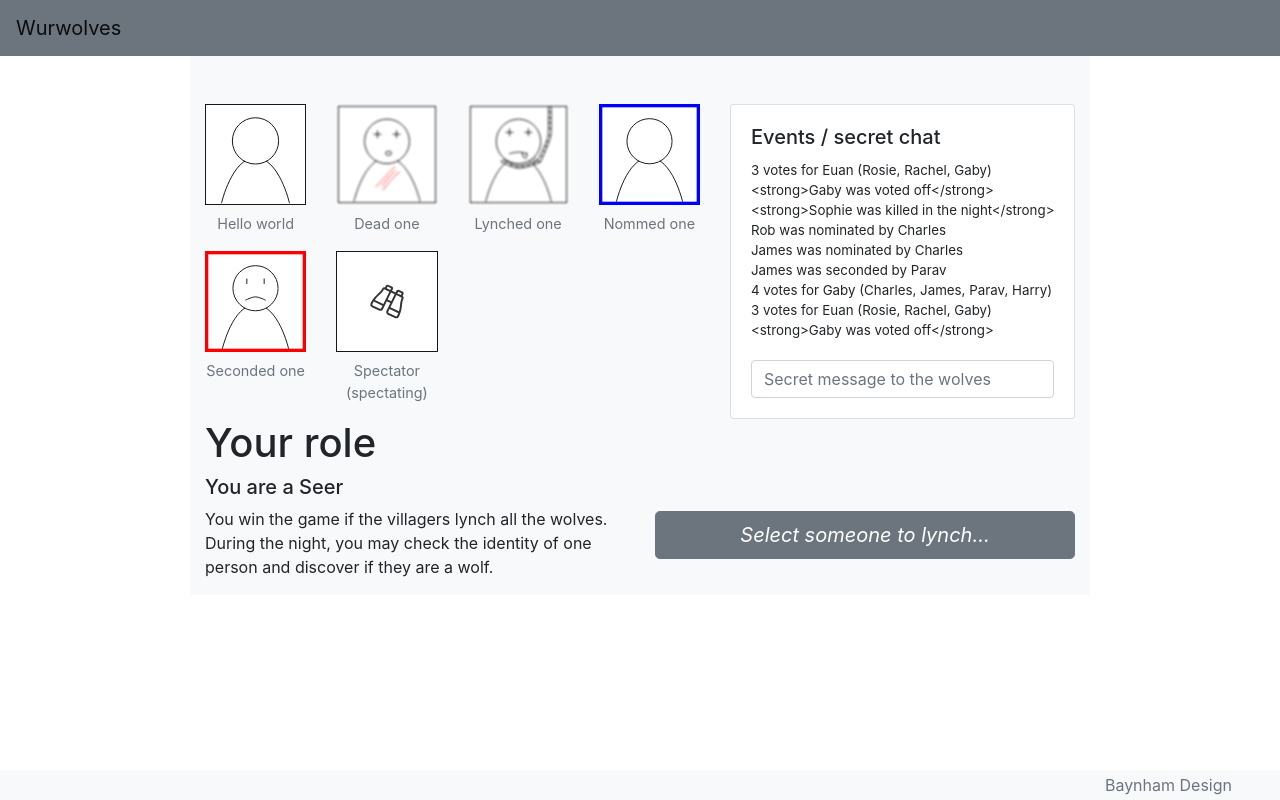
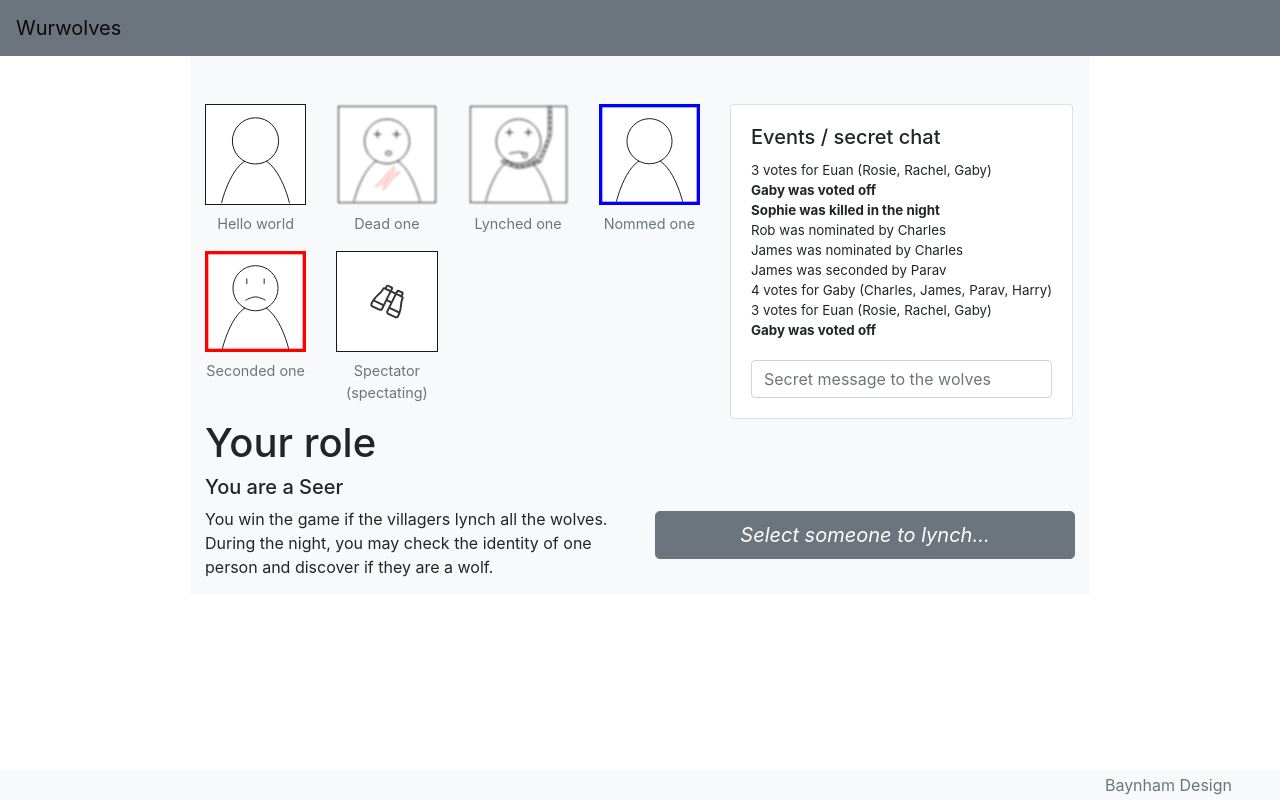
Before and after one commit to charlesbaynham/wurwolves, a React (Create React App) app in the folder frontend/: page / in a window 1280 px wide. Built offline with nearby package versions, Linux system fonts and the light colour scheme.

Commit message:
Splat some warnings

```diff
--- a/frontend/src/demoData.js
+++ b/frontend/src/demoData.js
@@ -9,26 +9,25 @@ import {
 
 
 const demo_messages = [
-    "3 votes for Euan (Rosie, Rachel, Gaby)",
-    "<strong>Gaby was voted off</strong>",
-    "<strong>Sophie was killed in the night</strong>",
-    "Rob was nominated by Charles",
-    "James was nominated by Charles",
-    "James was seconded by Parav",
-    "4 votes for Gaby (Charles, James, Parav, Harry)",
-    "3 votes for Euan (Rosie, Rachel, Gaby)",
-    "<strong>Gaby was voted off</strong>",
-    "<strong>Sophie was killed in the night</strong>",
-    "Rob was nominated by Charles",
-    "James was nominated by Charles",
-    "James was seconded by Parav",
-    "4 votes for Gaby (Charles, James, Parav, Harry)",
-    "3 votes for Euan (Rosie, Rachel, Gaby)",
-    "<strong>Gaby was voted off</strong>",
-    "<strong>Sophie was killed in the night</strong>",
-    "Rob was nominated by Charles",
-    "James was nominated by Charles",
-    "James was seconded by Parav"
+    ["3 votes for Euan (Rosie, Rachel, Gaby)", false],
+    ["Gaby was voted off", true],
+    ["Sophie was killed in the night", true],
+    ["Rob was nominated by Charles", false],
+    ["James was nominated by Charles", false],
+    ["James was seconded by Parav", false],
+    ["4 votes for Gaby (Charles, James, Parav, Harry)", false],
+    ["3 votes for Euan (Rosie, Rachel, Gaby)", false],
+    ["Gaby was voted off", true],
+    ["Sophie was killed in the night", true],
+    ["Rob was nominated by Charles", false],
+    ["James was nominated by Charles", false],
+    ["James was seconded by Parav", false],
+    ["4 votes for Gaby (Charles, James, Parav, Harry)", false],
+    ["3 votes for Euan (Rosie, Rachel, Gaby)", false],
+    ["Gaby was voted off", true],
+    ["Sophie was killed in the night", true],
+    ["Rob was nominated by Charles", false],
+    ["James was nominated by Charles", false]
 ]
 
 export function addDemoData(dispatch) {
@@ -36,7 +35,7 @@ export function addDemoData(dispatch) {
     var id = 0;
 
     for (const msg in demo_messages) {
-        dispatch(addChatEntry(demo_messages[msg]));
+        dispatch(addChatEntry({ msg: demo_messages[msg][0], isStrong: demo_messages[msg][1] }));
     }
 
     dispatch(addPlayer({
--- a/frontend/src/features/Chatbox.js
+++ b/frontend/src/features/Chatbox.js
@@ -1,5 +1,5 @@
 import React from 'react';
-import { useSelector } from 'react-redux';
+import { useSelector, useStore } from 'react-redux';
 
 import {
     selectMessages
@@ -17,7 +17,10 @@ export function Chatbox() {
             <div class="card card-body d-flex flex-column chat-holder bg-night-black">
                 <h5 class="card-title">Events / secret chat</h5>
                 <div id="chat-box" class="flex-grow-1">
-                    {chat_messages.map((m, ind) => <ChatEntry key={ind} msg={m} />)}
+                    {chat_messages.map((m, ind) => m.isStrong
+                        ? <strong key={ind}><ChatEntry msg={m.msg} /></strong>
+                        : <ChatEntry key={ind} msg={m.msg} />
+                        )}
                 </div>
                 <div class="mt-3">
                     <input type="text" class="form-control" id="chatInput"
--- a/frontend/src/features/stateSlices/chatEntries.js
+++ b/frontend/src/features/stateSlices/chatEntries.js
@@ -6,8 +6,9 @@ export const chatSlice = createSlice({
     initialState: [],
     reducers: {
         addChatEntry: (state, action) => {
-            const msg = action.payload;
-            state.push(msg)
+            const msg = action.payload.msg;
+            const strong = action.payload.isStrong;
+            state.push({ msg: msg, isStrong: strong })
             return state;
         },
         clearChat: state => {
--- a/frontend/src/features/stateSlices/players.js
+++ b/frontend/src/features/stateSlices/players.js
@@ -1,13 +1,5 @@
 import { createSlice } from '@reduxjs/toolkit';
 
-class PlayerData {
-  constructor(id, name, status, selected) {
-    this.id = id;
-    this.name = name;
-    this.status = status;
-    this.selected = selected;
-  }
-}
 
 export const playersSlice = createSlice({
   name: 'players',
@@ -18,7 +10,12 @@ export const playersSlice = createSlice({
       // doesn't actually mutate the state because it uses the Immer library,
       // which detects changes to a "draft state" and produces a brand new
       // immutable state based off those changes
-      var new_player = new PlayerData(action.payload.id, action.payload.name, action.payload.status, false);
+      var new_player = {
+        id: action.payload.id,
+        name: action.payload.name,
+        status: action.payload.status,
+        selected: false
+      };
       state[action.payload.id] = new_player;
       return state;
     },
--- a/package.json
+++ b/package.json
@@ -24,7 +24,7 @@
     "subpackage": "^1.1.0"
   },
   "subPackages": [
-      "frontend",
-      "backend"
+    "frontend",
+    "backend"
   ]
 }
```
Also changed, not shown: 2 other files (tests, documents, lock files or other folders).
